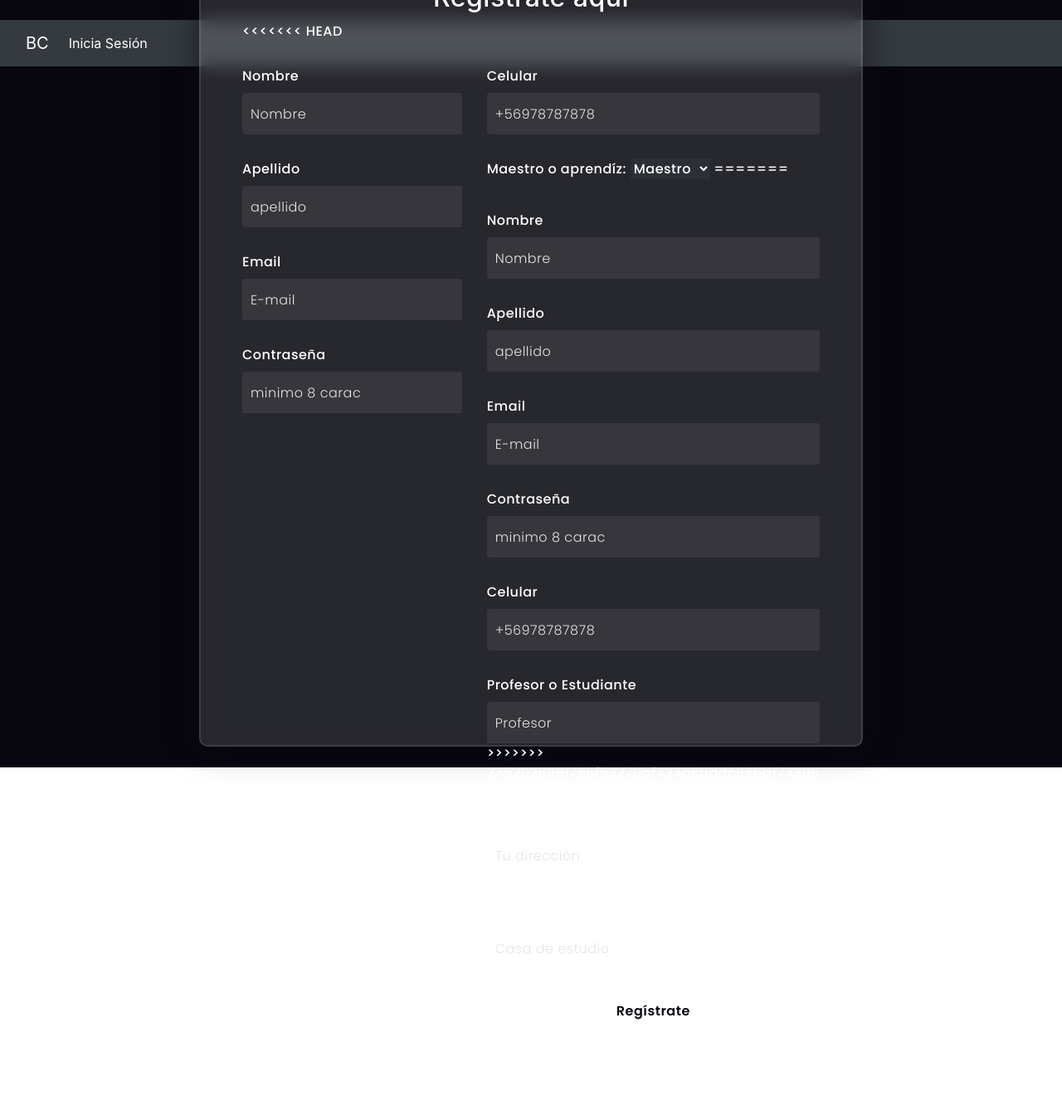
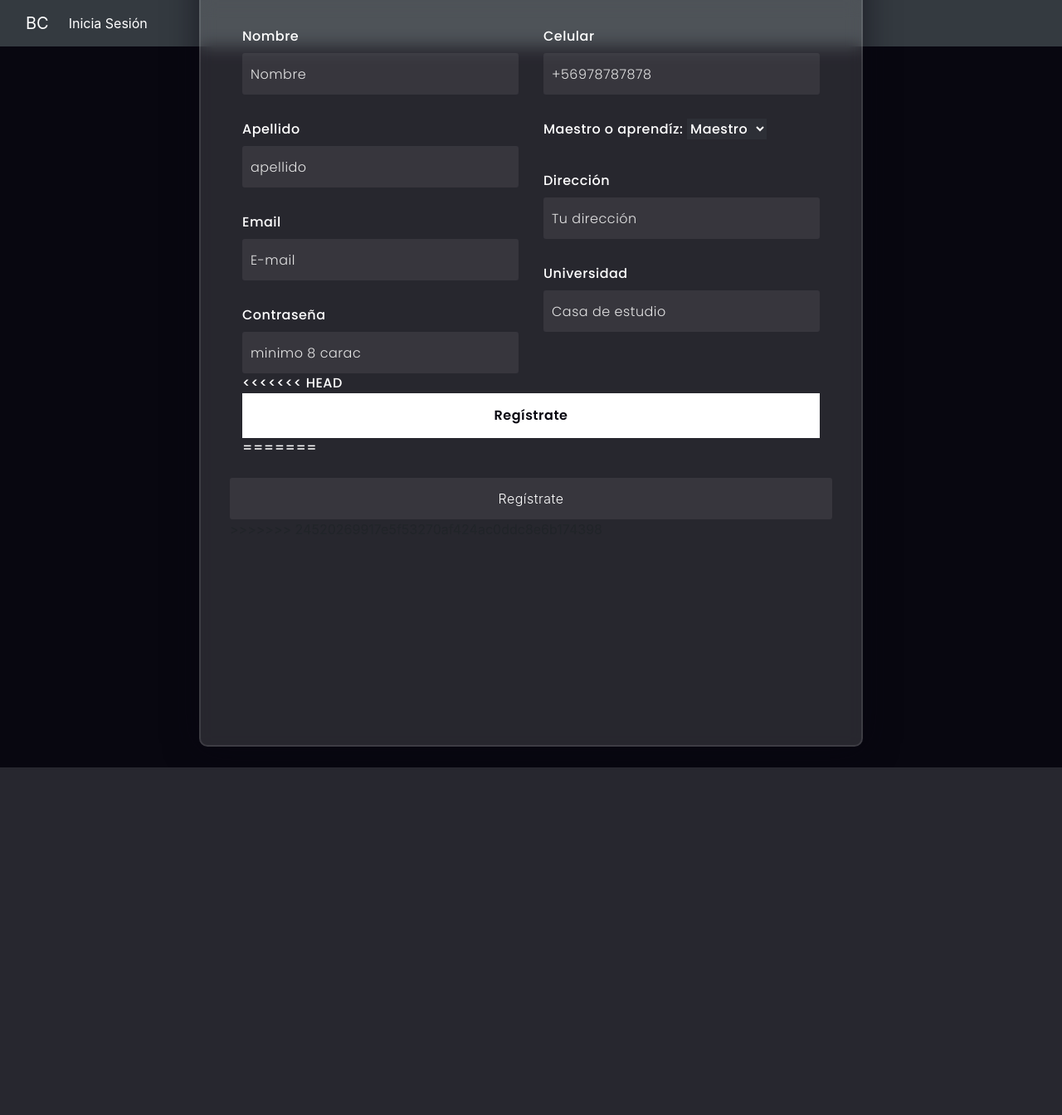
Before and after one commit to MarianaTR/busca_clases, a Flask app: page /sign_in in a window 1280 px wide; the page is wider, and only the part inside the window is pictured. Shown: that part at 83% size. After the commit the page ends 925 px from the top of that part, so only its background shows below. Run offline with Flask 3, Linux system fonts and the light colour scheme; some libraries are stand-ins or nearby versions.

Commit message:
chasdfgbhn

```diff
--- a/web_project/app.py
+++ b/web_project/app.py
@@ -111,7 +111,6 @@ def admin():
 
 @app.route('/create_class/<user>', methods=['POST','GET'])
 def create_clases(user):
-    db.create_all()
     if request.method == "POST":
         name = request.form["user"]
         description = request.form["description"]
--- a/web_project/templates/sign_in.html
+++ b/web_project/templates/sign_in.html
@@ -12,7 +12,6 @@
 <body>
     <div class="background">
     </div>
-<<<<<<< HEAD
     <nav class="navbar navbar-expand-lg navbar-dark bg-dark">
       <div class="container-fluid">
         <a class="navbar-brand" href="#">BC</a>
@@ -30,12 +29,8 @@
       </div>
     </nav>
     <form method="post" action="{{ url_for('regis') }}">
-=======
-    <form action="{{ url_for('regis') }}" method="post">
->>>>>>> 24520269917e5f53270af424ac0ddc8e6b174398
         <h3 style="color: white">Registrate aquí </h3>
         <div class="container">
-<<<<<<< HEAD
             <div class="row">
               <div class="col">
             <label for="nombre">Nombre</label>
@@ -60,28 +55,6 @@
               <option value="maestro">Maestro</option>
               <option value="aprendiz">Aprendiz</option>
             </select>
-=======
-          <div class="row">
-            <div class="col">
-              <label for="nombre">Nombre</label>
-              <input type="text" placeholder="Nombre" id="nombre" name="nombre">
-
-              <label for="apellido">Apellido</label>
-              <input type="text" placeholder="apellido" id="apellido" name="apellido" >
-
-              <label for="email">Email</label>
-              <input type="text" placeholder="E-mail" id="email" name="email">
-
-              <label for="password">Contraseña</label>
-              <input type="password" placeholder="minimo 8 carac" id="password" name="password">
-            </div>
-            <div class="col">
-              <label for="celular">Celular</label>
-              <input type="text" placeholder="+56978787878" id="celular" name="celular">
-
-              <label for="cargo">Profesor o Estudiante</label>
-              <input type="text" placeholder="Profesor" id="cargo" name='cargo'>
->>>>>>> 24520269917e5f53270af424ac0ddc8e6b174398
 
               <label for="direcc">Dirección</label>
               <input type="text" placeholder="Tu dirección" id="direcc" name="direcc">
```
